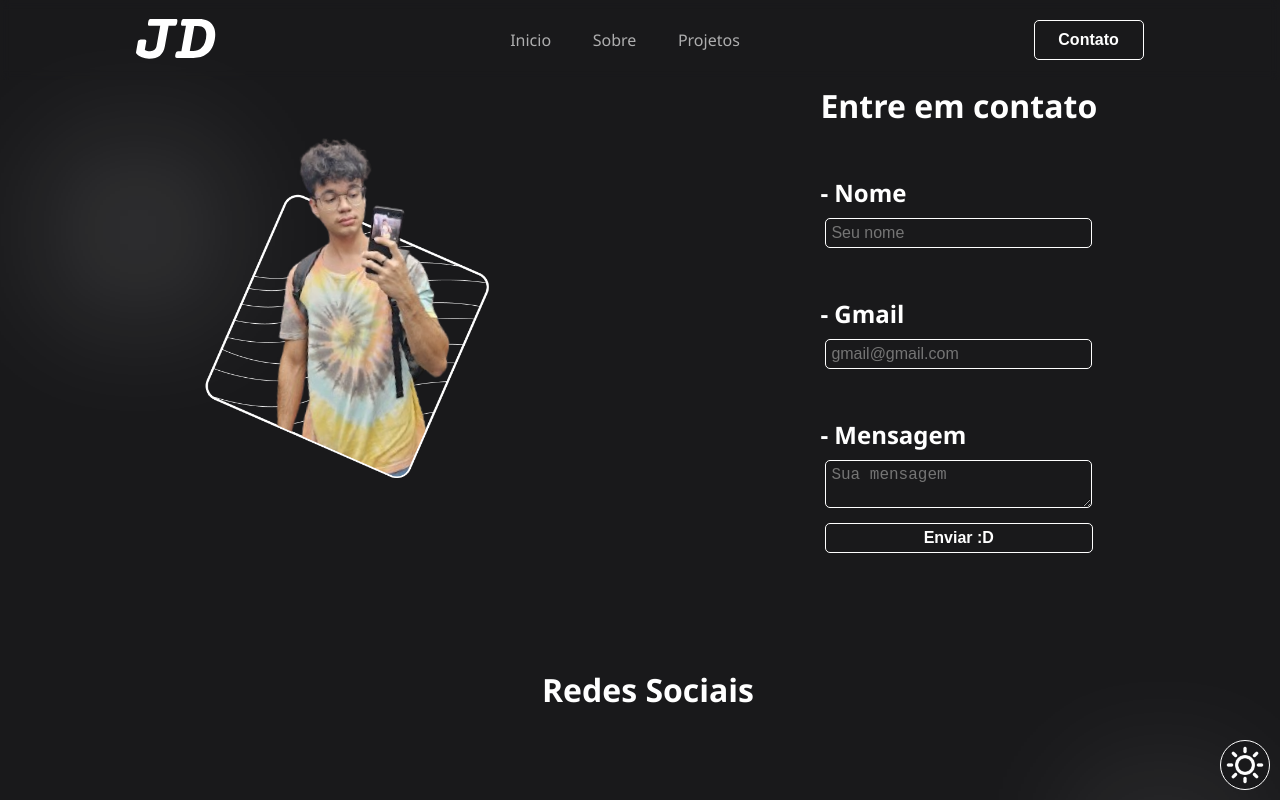
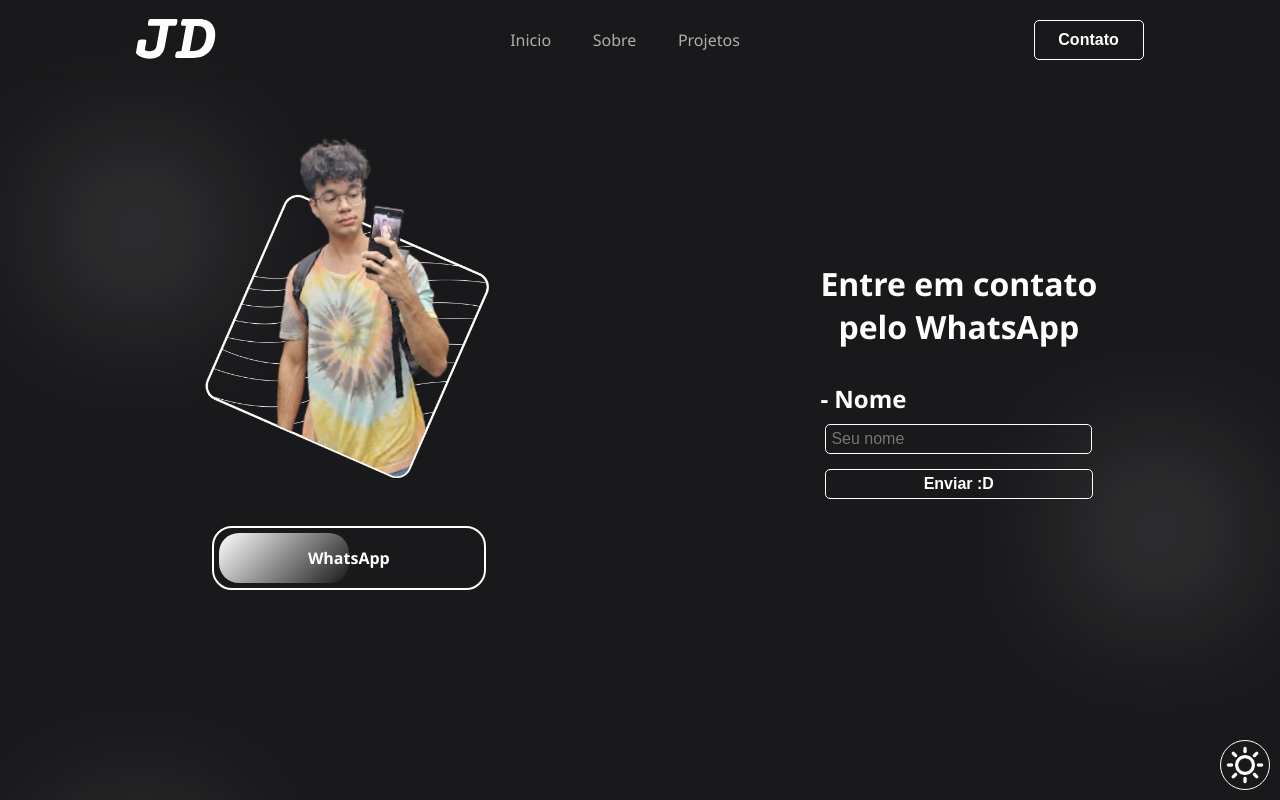
Before and after one commit to ZeDio/portfolio, a React (Vite) app: page /contato in a window 1280 px wide. Shown: the top 800 px of the page. Built offline with nearby package versions, Linux system fonts and the light colour scheme.

Commit message:
contato pelo watts e correção de bugs na tema branco

```diff
--- a/public/style_dark.css
+++ b/public/style_dark.css
@@ -359,16 +359,16 @@ header button:hover{
 .section-6 img{
     width: 300px;
 }
-form{
+form, .form{
     max-width: 650px;
-    height: 300px;
     display: flex;
     flex-direction: column;
     align-items: center;
     justify-content: center;
 }
 form h2{
-    margin-bottom: 15px;
+    margin: 0px;
+    text-wrap: inherit;
 }
 label{
     display: flex;
@@ -413,6 +413,57 @@ label{
     background-color: var(--branco);
     color: var(--preto);
     transition: 0.5s ease-in-out;
+}
+.botao_wtts_email{
+    display: flex;
+    justify-content: center;
+    margin: 40px 0px;
+    transition: 0.5s ease-in-out;
+}
+.botao_wtts_email_toggle{
+    width: 260px;
+    height: 50px;
+    border: 2px solid var(--branco);
+    border-radius: 20px;
+    position: relative;
+    cursor: pointer;
+    display: flex;
+    align-items: center;
+    justify-content: center;
+    padding: 5px;
+    overflow: hidden;
+    transition: 1s ease-in-out;
+}
+.botao_wtts_email_toggle-circle{
+    width: calc(50% - 5px);
+    height: calc(100% - 10px);
+    border-radius: 20px;
+    position: absolute;
+    top: 5px;
+    left: 5px;
+    transform: translateX(0);
+    transition: 0.5s ease-in-out, background 0.3s ease;
+    background: linear-gradient(135deg, var(--branco), var(--preto));
+}
+.botao_wtts_email_toggle.left .botao_wtts_email_toggle-circle{
+    transform: translateX(0);
+}
+.botao_wtts_email_toggle.right .botao_wtts_email_toggle-circle{
+    transform: translateX(100%);
+}
+.botao_wtts_email_toggle-text{
+    width: 100%;
+    text-align: center;
+    z-index: 1;
+    font-weight: bold;
+    pointer-events: none;
+    transition: 0.5s ease-in-out;
+}
+.form-container {
+    position: relative;
+}
+.form-content {
+    animation: fadeSlide 0.4s ease;
 }
 
 .section-7{
@@ -556,6 +607,38 @@ footer .logoFooter{
     animation-delay: -5s;
 }
 
+/* configuração das bolhas de blur no fundo da pagina */
+.blur-fundo-1{
+    width: 60px;
+    height: 60px;
+    position: absolute;
+    background-color: var(--branco);
+    filter: blur(80px);
+    right: 100px;
+    bottom: 100px;
+}
+.blur-fundo-2{
+    width: 60px;
+    height: 60px;
+    position: absolute;
+    background-color: var(--branco);
+    filter: blur(80px);
+    left: 100px;
+    top: 100px;
+}
+
+/* Animação De wtts e email trocando */
+@keyframes fadeSlide {
+    from {
+        opacity: 0;
+        transform: translateX(40px);
+    }
+    to {
+        opacity: 1;
+        transform: translateX(0);
+    }
+}
+/* Animação das ondas do Footer */
 @keyframes wave {
     0%{
         background-position-x: 0;
--- a/public/style_light.css
+++ b/public/style_light.css
@@ -363,16 +363,16 @@ header button:hover{
 .section-6 img{
     width: 300px;
 }
-form{
+form, .form{
     max-width: 650px;
-    height: 300px;
     display: flex;
     flex-direction: column;
     align-items: center;
     justify-content: center;
 }
 form h2{
-    margin-bottom: 15px;
+    margin: 0px;
+    text-wrap: inherit;
 }
 label{
     display: flex;
@@ -398,8 +398,8 @@ label{
 }
 .input:focus{
     outline: none;
-    background-color: var(--preto);
-    color: var(--branco);
+    background-color: var(--branco);
+    color: var(--preto);
     transition: 0.5s ease-in-out;
 }
 .button_form{
@@ -417,6 +417,56 @@ label{
     background-color: var(--preto);
     color: var(--branco);
     transition: 0.5s ease-in-out;
+}
+.botao_wtts_email{
+    display: flex;
+    justify-content: center;
+    margin: 40px 0px;
+}
+.botao_wtts_email_toggle{
+    width: 260px;
+    height: 50px;
+    border: 2px solid var(--preto);
+    border-radius: 50px;
+    position: relative;
+    cursor: pointer;
+    display: flex;
+    align-items: center;
+    justify-content: center;
+    padding: 5px;
+    overflow: hidden;
+    transition: 1s ease-in-out;
+}
+.botao_wtts_email_toggle-circle{
+    width: calc(50% - 5px);
+    height: calc(100% - 10px);
+    border-radius: 50px;
+    position: absolute;
+    top: 5px;
+    left: 5px;
+    transform: translateX(0);
+    transition: 0.5s ease-in-out, background 0.3s ease;
+    background: linear-gradient(135deg, var(--preto), var(--branco));
+}
+.botao_wtts_email_toggle.left .botao_wtts_email_toggle-circle{
+    transform: translateX(0);
+}
+.botao_wtts_email_toggle.right .botao_wtts_email_toggle-circle{
+    transform: translateX(100%);
+}
+.botao_wtts_email_toggle-text{
+    width: 100%;
+    text-align: center;
+    z-index: 1;
+    font-weight: bold;
+    pointer-events: none;
+    transition: 0.5s ease-in-out;
+}
+.form-container {
+    position: relative;
+}
+.form-content {
+    animation: fadeSlide 0.4s ease;
 }
 
 .section-7{
@@ -558,6 +608,38 @@ footer .logoFooter{
     animation-delay: -5s;
 }
 
+/* configuração das bolhas de blur no fundo da pagina */
+.blur-fundo-1{
+    width: 60px;
+    height: 60px;
+    position: absolute;
+    background-color: var(--preto);
+    filter: blur(30px);
+    right: 100px;
+    bottom: 100px;
+}
+.blur-fundo-2{
+    width: 60px;
+    height: 60px;
+    position: absolute;
+    background-color: var(--preto);
+    filter: blur(30px);
+    left: 100px;
+    top: 100px;
+}
+
+/* Animação De wtts e email trocando */
+@keyframes fadeSlide {
+    from {
+        opacity: 0;
+        transform: translateX(40px);
+    }
+    to {
+        opacity: 1;
+        transform: translateX(0);
+    }
+}
+/* Animação das ondas do Footer */
 @keyframes wave {
     0%{
         background-position-x: 0;
--- a/src/global.css
+++ b/src/global.css
@@ -51,27 +51,6 @@ p{
     font-size: 0.9rem;
     line-height: 25px;
     text-align: start;
-}
-
-
-/* configuração das bolhas de blur no fundo da pagina */
-.blur-fundo-1{
-    width: 60px;
-    height: 60px;
-    background-color: var(--branco);
-    position: absolute;
-    filter: blur(80px);
-    left: 100px;
-    top: 100px;
-}
-.blur-fundo-2{
-    width: 50px;
-    height: 50px;
-    background-color: var(--branco);
-    position: absolute;
-    filter: blur(80px);
-    right: 100px;
-    bottom: 100px;
 }
 
 
--- a/src/pages/Contato/Contato.jsx
+++ b/src/pages/Contato/Contato.jsx
@@ -1,4 +1,4 @@
-import { useRef } from 'react'
+import { useRef, useState } from 'react'
 import emailjs from '@emailjs/browser'
 import { ToastContainer, toast } from 'react-toastify'
 import 'react-toastify/dist/ReactToastify.css'
@@ -10,6 +10,9 @@ import linkedIn from '../../assets/main/redes/linkedin.png'
 
 function Contato() {
   const form = useRef()
+  const [tipoContato, setTipoContato] = useState('whatsapp')
+  const [nome, setNome] = useState('')
+  const numero = '5511975372267'
 
   const sendEmail = (e) => {
     e.preventDefault()
@@ -29,56 +32,79 @@ function Contato() {
     })
   }
 
+  const sendWhatsApp = (e) => {
+    e.preventDefault()
+    if (!nome) {
+      toast.error('Digite seu nome primeiro!')
+      return
+      }
+    const mensagem = `Oi José! Me chamo ${nome} e vim pelo seu portfólio!`
+    const link = `https://wa.me/${numero}?text=${encodeURIComponent(mensagem)}`
+    window.open(link, '_blank')
+  }
+
   return (
     <>
       <section className="section-6 hidden" id="contato">
+        <div className='blur-fundo-2'></div>
+        <div>
           <img src={eu_denovo} alt="Minha pessoa"/>
 
-        <form ref={form} onSubmit={sendEmail}>
+          <div className="botao_wtts_email">
+            <div className={`botao_wtts_email_toggle ${tipoContato === 'email' ? 'right' : 'left'}`}
+               onClick={() =>
+                setTipoContato(tipoContato === 'email' ? 'whatsapp' : 'email')
+              }>
+              <div className="botao_wtts_email_toggle-circle"></div>
+              <span className="botao_wtts_email_toggle-text">
+                {tipoContato === 'email' ? 'Email' : 'WhatsApp'}
+              </span>
+            </div>
+          </div>
+        </div>
+
+        <div className={`form-container ${tipoContato}`}>
+          {tipoContato === 'email' ? (
+            <form key="email" ref={form} onSubmit={sendEmail} className="form-content">
               <h2>Entre em contato</h2>
+              <h2>pelo Email</h2>
 
               <label>
                 <h3>- Nome</h3>
-            <input
-                type="text"
-                name="name"
-                placeholder="Seu nome"
-                className="input"
-                required
-            />
+                <input type="text" name="name" placeholder="Seu nome" className="input" required onChange={(e) => setNome(e.target.value)}/>
               </label>
-
               <label>
                 <h3>- Gmail</h3>
-            <input
-              type="email"
-              name="email"   // IMPORTANTE
-              placeholder="gmail@gmail.com"
-              className="input"
-              required
-            />
+                <input type="email" name="email" placeholder="gmail@gmail.com" className="input" required/>
               </label>
-
               <label>
                 <h3>- Mensagem</h3>
-            <textarea
-              name="message"  // IMPORTANTE
-              placeholder="Sua mensagem"
-              className="input"
-              required
-            ></textarea>
+                <textarea name="message" placeholder="Sua mensagem" className="input" required></textarea>
               </label>
 
               <input type="submit" value="Enviar :D" className="button_form" />
             </form>
+          ) : (
+            <form key="whatsapp" onSubmit={sendWhatsApp} className="form-content">
+              <h2>Entre em contato</h2>
+              <h2>pelo WhatsApp</h2>
 
-        <div className="blur-fundo-1"></div>
+              <label>
+                <h3>- Nome</h3>
+                <input type="text" placeholder="Seu nome" className="input" required onChange={(e) => setNome(e.target.value)}/>
+              </label>
+
+              <input type="submit" value="Enviar :D" className="button_form" />
+            </form>
+          )}
+        </div>
+        <div className='blur-fundo-1'></div>
       </section>
 
       <section className="section-7" id="redes">
         <h2>Redes Sociais</h2>
         <div className="redes">
-                <a href="https://www.instagram.com/ze.dio?igsh=a25tamNxNjhsanl0" className="rede">
+          <a href="https://www.instagram.com/ze.dio" className="rede">
             <img src={instagram} alt="Intagram" />
             <div className="text_rede">
               <h3>Intagram</h3>
@@ -90,14 +116,13 @@ function Contato() {
               <h3>GitHub</h3>
             </div>
           </a>
-                <a href="https://youtube.com/@ze__dio?si=IGv3MLn8JBhhveJZ" className="rede">
+          <a href="https://youtube.com/@ze__dio" className="rede">
             <img src={youtube} alt="Youtube" />
             <div className="text_rede">
               <h3>YouTube</h3>
             </div>
           </a>
-                <a href="
-                https://www.linkedin.com/in/jos%C3%A9-diogo-d-33634b280?utm_source=share&utm_campaign=share_via&utm_content=profile&utm_medium=android_app" className="rede">
+          <a href="https://www.linkedin.com/in/jos%C3%A9-diogo-d-33634b280" className="rede">
             <img src={linkedIn} alt="LinkedIn" />
             <div className="text_rede">
               <h3>LinkedIn</h3>
@@ -110,6 +135,4 @@ function Contato() {
       <ToastContainer position="top-right" autoClose={5000} className="meu-toast"/>
     </>
   )
-}
-
-export default Contato
+} export default Contato
--- a/src/pages/Home/Home.jsx
+++ b/src/pages/Home/Home.jsx
@@ -149,6 +149,7 @@ function Home() {
           <h2>Tecnologias e Linguagens Utilizadas</h2>
 
           <h3 className="titulo_categoria">Linguagens</h3>
+          <div className="blur-fundo-2"></div>
           <div className="linguagens hidden">
             <div className="linguagem hidden">
               <img src={java} alt="Java" />
@@ -187,6 +188,7 @@ function Home() {
           </div>
 
           <h3 className="titulo_categoria">Front-end</h3>
+          <div className="blur-fundo-1"></div>
           <div className="linguagens hidden">
             <div className="linguagem hidden">
               <img src={html} alt="HTML" />
--- a/src/pages/Projetos/Projetos.jsx
+++ b/src/pages/Projetos/Projetos.jsx
@@ -85,7 +85,7 @@ function Projetos() {
   return (
     <section className="section-5" id="projetos">
       <h2>Projetos</h2>
-
+      <div className="blur-fundo-1"></div>
       <div className="projetos hidden">
         {projetos.map((proj, index) => (
           <ProjectCard
```
Lines whose indentation alone changed are shown as unchanged.
